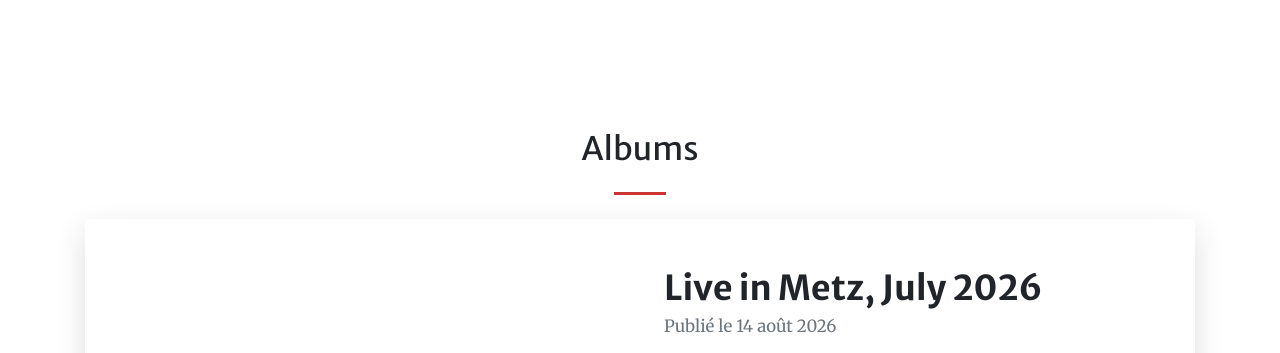
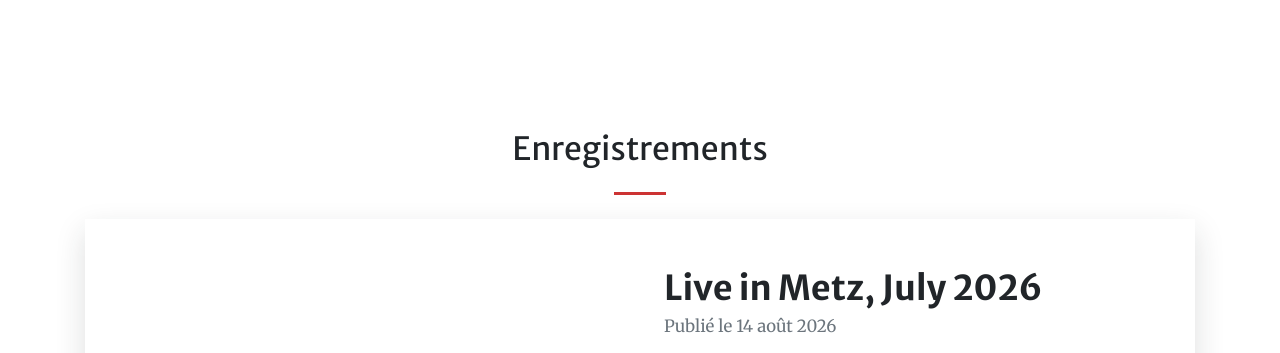
Before and after one commit to nicoo222/Cosmocracy-Inc.-Website, a plain HTML site: page index-french.html in a window 1280 px wide. Shown: the part 1720-2073 px from the top of the page. Drawn offline with Linux system fonts and the light colour scheme.

Commit message:
Fix headings

```diff
--- a/index-french.html
+++ b/index-french.html
@@ -148,7 +148,7 @@
   <!-- Music Section -->
   <section class="page-section" id="music">
     <div class="container">
-      <h2 class="text-center mt-0">Albums</h2>
+      <h2 class="text-center mt-0">Enregistrements</h2>
       <hr class="divider my-4">
       <div id="recordings-grid" class="albums-list"></div>
     </div>
```
Also changed, not shown: index.html (+1 -1 lines).
